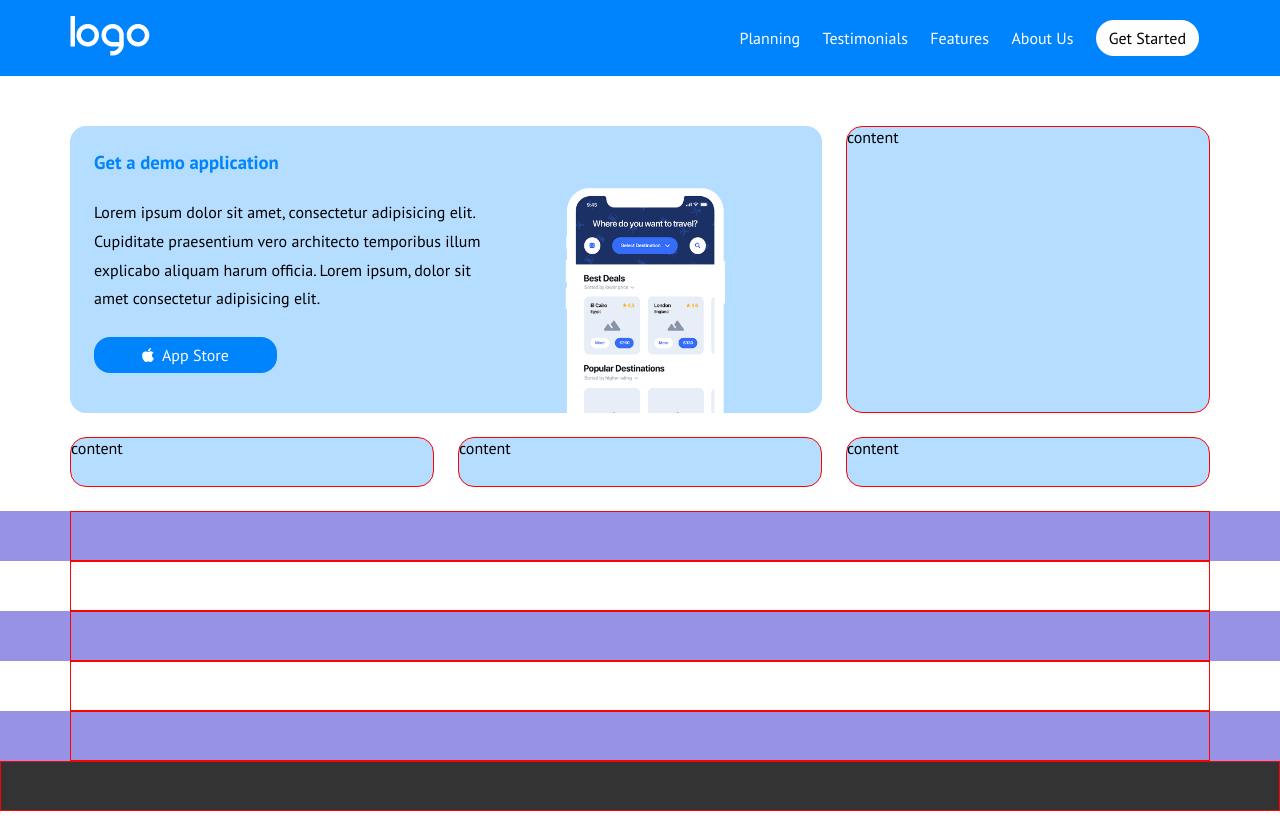
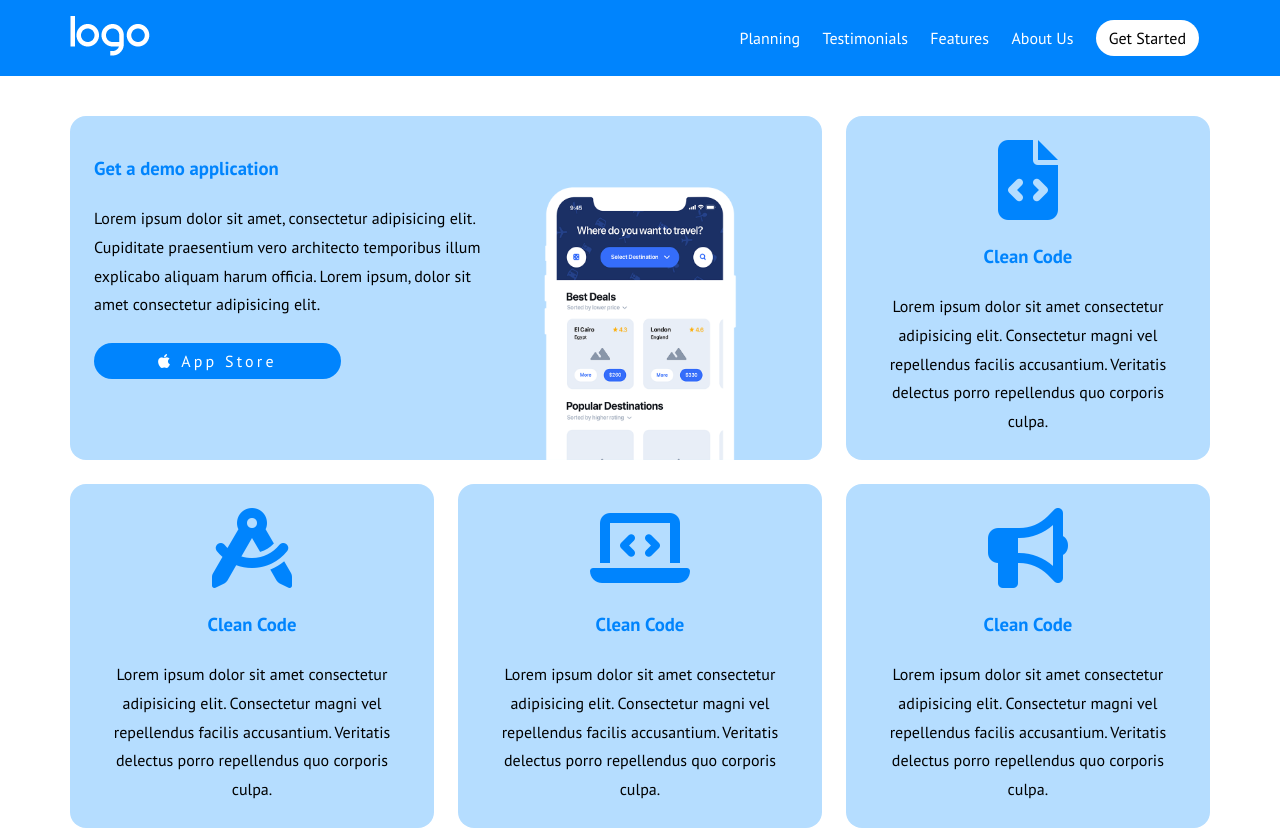
Before and after one commit to MartinelliFabio/htmlcss-responsive-layout, a plain HTML site: page index.html in a window 1280 px wide. Shown: the top 831 px of the page. Drawn offline with Linux system fonts and the light colour scheme.

Commit message:
create the rest of the cards

```diff
--- a/css/style.css
+++ b/css/style.css
@@ -46,6 +46,10 @@ body {
     align-items: center;
 }
 
+.flex-column {
+    flex-flow: column;
+}
+
 img {
     width: 100%;
 }
@@ -59,7 +63,7 @@ header {
     background-color: var(--blue);
     color: var(--white);
     padding: 1rem 2rem;
-    margin-bottom: 50px;
+    margin-bottom: 2.5rem;
     position: sticky;
     top: 0;
 }
@@ -91,6 +95,7 @@ header {
 
 #intro {
     padding: 0 2rem;
+    margin-bottom: 4.5rem;
 }
 
 #intro h3 {
@@ -109,8 +114,8 @@ p {
 
 .description-demo {
     padding: 1.5rem;
-    padding-bottom: 3rem;
-    width: 58%;
+    padding-top: 2.5rem;
+    width: 60%;
 }
 
 .description-demo h3 {
@@ -119,9 +124,10 @@ p {
 
 .btn-store {
     background-color: var(--blue);
-    padding: 0.5rem 3rem;
-    border-radius: 1rem;
+    padding: 0.5rem 4rem;
+    border-radius: 1.2rem;
     color: var(--white);
+    letter-spacing: 0.2rem;
 }
 
 .fa-apple {
@@ -134,8 +140,21 @@ p {
 
 .phone {
     width: 15rem;
-    padding-top: 3.5rem;
-    padding-left: 2.5rem;
+    padding-top: 4rem;
+}
+
+.icons {
+    color: var(--blue);
+    font-size: 5rem;
+}
+
+.code {
+    padding: 1.5rem;
+    text-align: center;
+}
+
+.code h3 {
+    padding: 1.5rem 0;
 }
 
 /* ! Footer */
--- a/index.html
+++ b/index.html
@@ -36,24 +36,34 @@
             <div class="container">
                 <div class="cards">
                     <div class="card d-flex">
-                        <div class="description-demo">
+                        <div class="description-demo d-flex flex-column">
                             <h3>Get a demo application</h3>
                             <p>Lorem ipsum dolor sit amet, consectetur adipisicing elit. Cupiditate praesentium vero architecto temporibus illum explicabo aliquam harum officia. Lorem ipsum, dolor sit amet consectetur adipisicing elit.</p>
-                            <a href="#" class="btn-store"><i class="fa-brands fa-apple"></i>App Store</a>
+                            <div>
+                                <a href="#" class="btn-store"><i class="fa-brands fa-apple"></i>App Store</a>
+                            </div>
                         </div>
                         <img src="img/phone.png" alt="Phone" class="phone">
                     </div>
-                    <div class="card debug">
-                        content
+                    <div class="card d-flex flex-column align-center code">
+                        <i class="fa-solid fa-file-code icons"></i>
+                        <h3>Clean Code</h3>
+                        <p>Lorem ipsum dolor sit amet consectetur adipisicing elit. Consectetur magni vel repellendus facilis accusantium. Veritatis delectus porro repellendus quo corporis culpa.</p>
                     </div>
-                    <div class="card debug">
-                        content
+                    <div class="card d-flex flex-column align-center code">
+                        <i class="fa-solid fa-compass-drafting icons"></i>
+                        <h3>Clean Code</h3>
+                        <p>Lorem ipsum dolor sit amet consectetur adipisicing elit. Consectetur magni vel repellendus facilis accusantium. Veritatis delectus porro repellendus quo corporis culpa.</p>
                     </div>
-                    <div class="card debug">
-                        content
+                    <div class="card d-flex flex-column align-center code">
+                        <i class="fa-solid fa-laptop-code icons"></i>
+                        <h3>Clean Code</h3>
+                        <p>Lorem ipsum dolor sit amet consectetur adipisicing elit. Consectetur magni vel repellendus facilis accusantium. Veritatis delectus porro repellendus quo corporis culpa.</p>
                     </div>
-                    <div class="card debug">
-                        content
+                    <div class="card d-flex flex-column align-center code">
+                        <i class="fa-solid fa-bullhorn icons"></i>
+                        <h3>Clean Code</h3>
+                        <p>Lorem ipsum dolor sit amet consectetur adipisicing elit. Consectetur magni vel repellendus facilis accusantium. Veritatis delectus porro repellendus quo corporis culpa.</p>
                     </div>
                 </div>
             </div>
```
